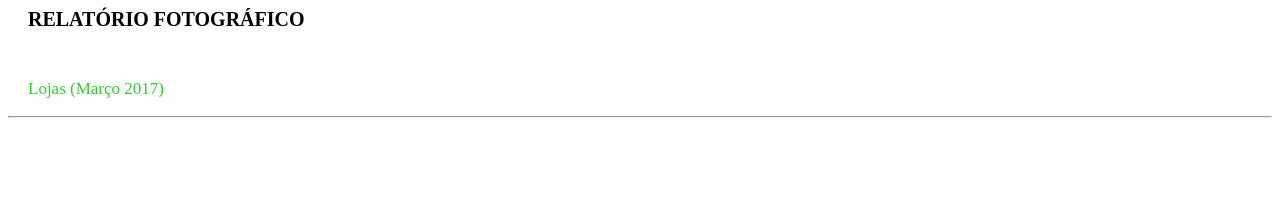
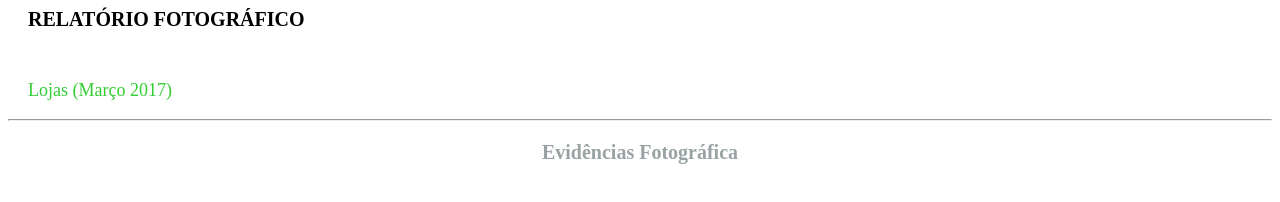
Before and after one commit to thaisaarau/Produttivo-Test, a plain HTML site: page index.html in a window 1280 px wide. Drawn offline with Linux system fonts and the light colour scheme.

Commit message:
Criado Subtitulo

```diff
--- a/index.html
+++ b/index.html
@@ -8,11 +8,12 @@
 	<body>
 	<header>
 			<h1 class="titulo-principal">RELATÓRIO FOTOGRÁFICO</h1> <br/>
-			<p class = cabeçalho> Lojas (Março 2017)</p>
+			<p class="cabecalho"> Lojas (Março 2017)</p>
 			<hr></hr>
 	</header>
 
-
+	<div>
+		<p id="missao"><strong> Evidências Fotográfica </p> </strong>
 
 	</body>
 </html>
--- a/style3.css
+++ b/style3.css
@@ -6,10 +6,16 @@
 
 }
 
-.cabeçalho {
+.cabecalho {
 
    	padding-left: 20px;
-   	font-size : 17px;
+   	font-size : 18px;
    	color: #32CD32;
 
 }
+#missao{
+	text-align: center;
+	font-size : 20px;
+	color: #99A3A4 ;
+
+}
```
